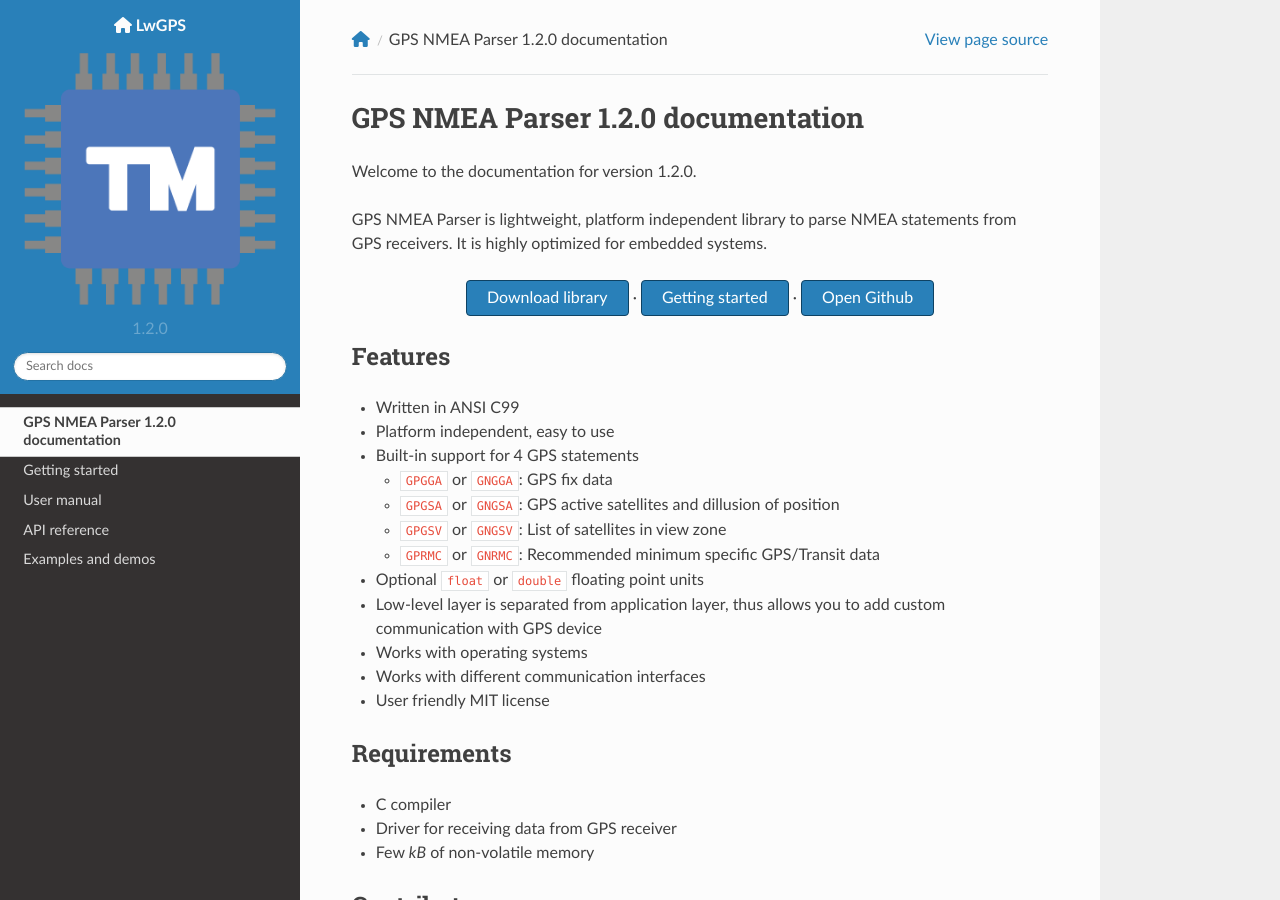
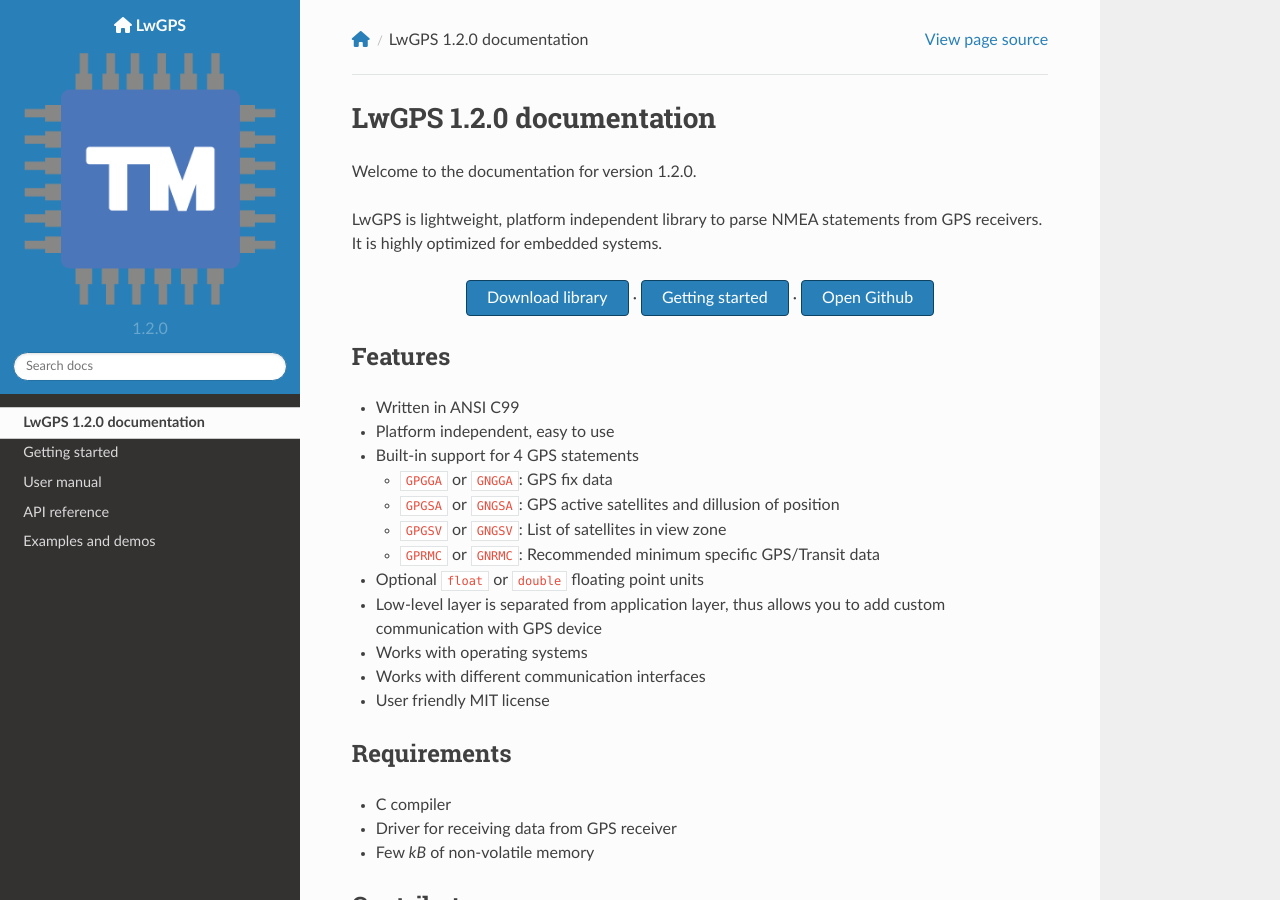
Before and after one commit to MaJerle/lwgps, a Sphinx documentation site: the page built from docs/index.rst, in a window 1280 px wide and 900 px high. Built offline with Sphinx 7.4.7 and the Read the Docs theme 2.0.0, drawn with Linux system fonts in a browser that asks for light colours; nearby versions of some CDN libraries; the version number could not be read and is left out; some of the changed text lies outside the part shown.

Commit message:
Fix comments

```diff
--- a/docs/conf.py
+++ b/docs/conf.py
@@ -100,8 +100,8 @@ html_theme_options = {
     'titles_only': False
 }
 html_logo = 'static/images/logo_tm.png'
-github_url = 'https://github.com/MaJerle/gps-nmea-parser'
-html_baseurl = 'https://docs.majerle.eu/projects/gps-nmea-parser/'
+github_url = 'https://github.com/MaJerle/lwgps'
+html_baseurl = 'https://docs.majerle.eu/projects/lwgps/'
 
 # Add any paths that contain custom static files (such as style sheets) here,
 # relative to this directory. They are copied after the builtin static files,
--- a/docs/index.rst
+++ b/docs/index.rst
@@ -1,14 +1,14 @@
-GPS NMEA Parser |version| documentation
-=======================================
+LwGPS |version| documentation
+=============================
 
 Welcome to the documentation for version |version|.
 
-GPS NMEA Parser is lightweight, platform independent library to parse NMEA statements from GPS receivers. It is highly optimized for embedded systems.
+LwGPS is lightweight, platform independent library to parse NMEA statements from GPS receivers. It is highly optimized for embedded systems.
 
 .. rst-class:: center
 .. rst-class:: index_links
 
-    :ref:`download_library` · :ref:`getting_started` · `Open Github <https://github.com/MaJerle/gps-nmea-parser>`_
+    :ref:`download_library` · :ref:`getting_started` · `Open Github <https://github.com/MaJerle/lwgps>`_
 
 Features
 ^^^^^^^^
```
Also changed, not shown: docs/get-started/index.rst (+6 -6 lines).
